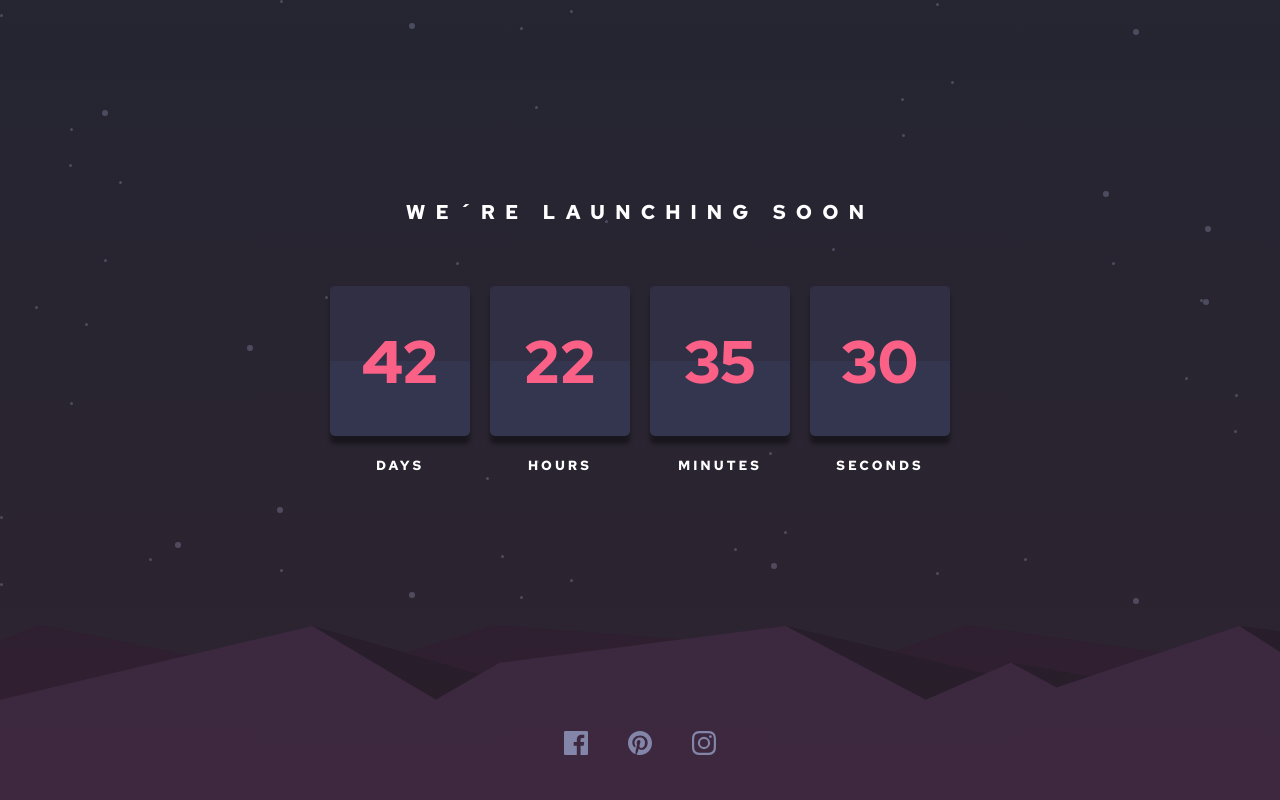
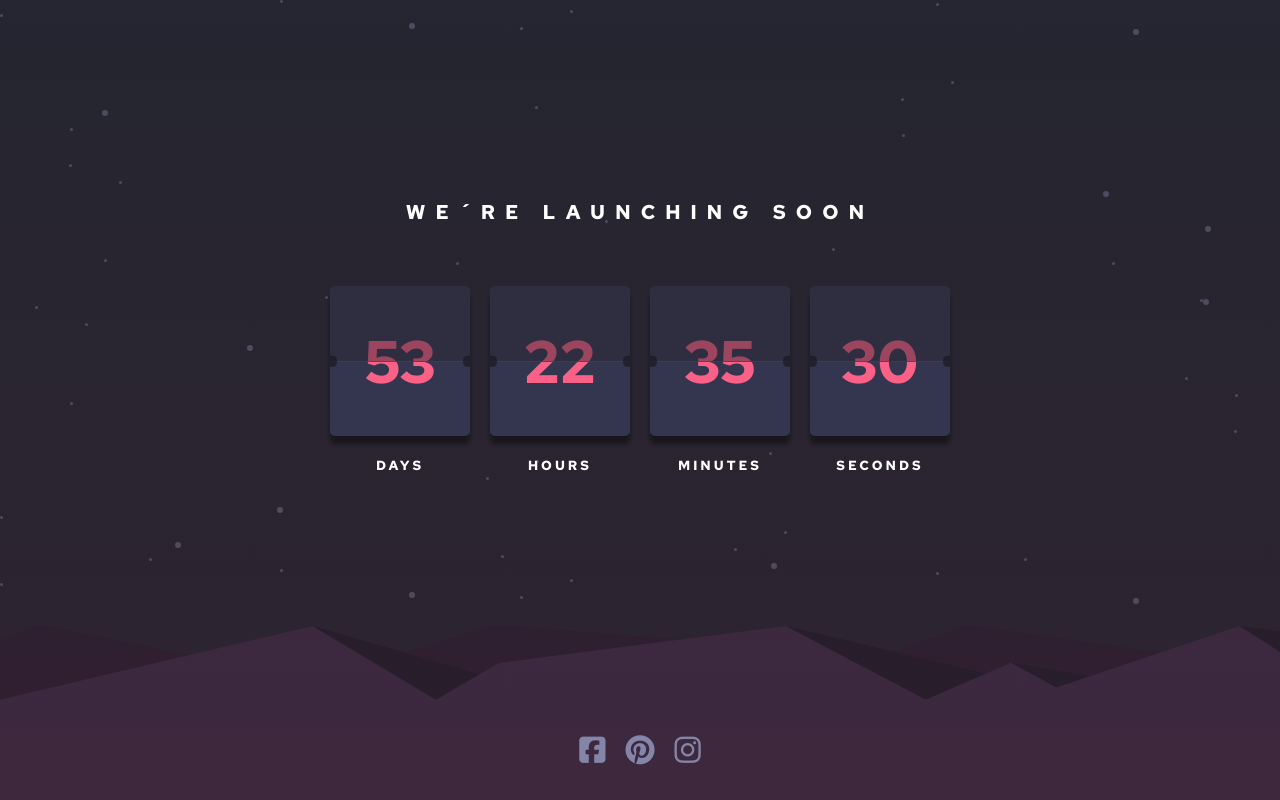
Before and after one commit to BrayanGarzon/CountdownTimer, a Vue app: page / in a window 1280 px wide. Built offline with nearby package versions, Linux system fonts and the light colour scheme.

Commit message:
add url live repos

```diff
--- a/index.html
+++ b/index.html
@@ -4,6 +4,7 @@
     <meta charset="UTF-8">
     <link rel="icon" href="/src/assets/favicon-32x32.png">
     <meta name="viewport" content="width=device-width, initial-scale=1.0">
+    <script src="https://kit.fontawesome.com/08a884dddc.js" crossorigin="anonymous"></script>
     <title>Launch countdown | timerFrontend Mentor</title>
   </head>
   <body>
--- a/src/components/HelloWorld.vue
+++ b/src/components/HelloWorld.vue
@@ -2,7 +2,7 @@
 export default {
   data() {
     return {
-      targetDate: new Date("2023-12-20 00:00:00"),
+      targetDate: new Date("2023-12-31 00:00:00"),
       cards: [
         { value: 0, text: "DAYS" },
         { value: 0, text: "HOURS" },
@@ -64,6 +64,8 @@ export default {
                 <div class="overlay-container">
                   <div class="top-overlay red-overlay"></div>
                   <div class="top-overlay blue-overlay"></div>
+                  <div class="circle-half left-half"></div>
+                  <div class="circle-half right-half"></div>
                 </div>
                 <div class="bottom">{{ cards[0].value }}</div>
               </div>
@@ -75,6 +77,8 @@ export default {
                 <div class="overlay-container">
                   <div class="top-overlay red-overlay"></div>
                   <div class="top-overlay blue-overlay"></div>
+                  <div class="circle-half left-half"></div>
+                  <div class="circle-half right-half"></div>
                 </div>
                 <div class="bottom">{{ cards[1].value }}</div>
               </div>
@@ -86,6 +90,8 @@ export default {
                 <div class="overlay-container">
                   <div class="top-overlay red-overlay"></div>
                   <div class="top-overlay blue-overlay"></div>
+                  <div class="circle-half left-half"></div>
+                  <div class="circle-half right-half"></div>
                 </div>
                 <div class="bottom">{{ cards[2].value }}</div>
               </div>
@@ -97,11 +103,14 @@ export default {
                 <div class="overlay-container">
                   <div class="top-overlay red-overlay"></div>
                   <div class="top-overlay blue-overlay"></div>
+                  <div class="circle-half left-half"></div>
+                  <div class="circle-half right-half"></div>
                 </div>
                 <div class="bottom">{{ cards[3].value }}</div>
               </div>
               <h5>SECONDS</h5>
             </div>
+
 
           </div>
 
@@ -109,9 +118,10 @@ export default {
         </div>
 
         <div class="iconos">
-          <img src="/src/images/icon-facebook.svg" alt="">
-          <img src="/src/images/icon-pinterest.svg" alt="">
-          <img src="/src/images/icon-instagram.svg" alt="">
+          <a href=""><i class="fa-brands fa-square-facebook"></i></a>
+          <a href=""><i class="fa-brands fa-pinterest"></i></a>
+          <a href=""><i class="fa-brands fa-instagram"></i></a>
+
         </div>
       </div>
     </div>
@@ -208,27 +218,53 @@ section .container .containerTimer .texto h2{
   position: relative;
   z-index: 0;
 }
+
 .overlay-container {
   position: absolute;
   top: 0;
   left: 0;
   width: 100%;
   height: 100%;
-  display: flex;
-  flex-direction: column;
+  overflow: hidden;
 }
 
 .top-overlay {
-  flex: 1;
-  background-color: transparent; /* Ajusta según sea necesario */
+  position: absolute;
+  top: 0;
+  left: 0;
+  width: 100%;
+  height: 50%;
+  z-index: 1;
 }
 
 .red-overlay {
-  background-color: rgba(43, 37, 48, 0.397); /* Rojo semitransparente */
+  background-color: rgba(43, 37, 48, 0.46);
+  border-bottom: 1px solid rgba(68, 68, 68, 0.721);
 }
 
 .blue-overlay {
-  background-color: transparent; /* Azul semitransparente */
+  background-color: transparent;
+}
+.circle-half {
+  position: absolute;
+  top: 50%;
+  width: 5%;
+  height: 7%;
+  background-color: hsla(235, 18%, 12%, 0.704);
+  overflow: hidden;
+  transform: translateY(-50%);
+  z-index: 2; /* Asegúrate de tener un z-index mayor que los overlays red y blue */
+}
+
+
+.left-half {
+  border-radius: 0 50% 50% 0;
+  left: 0;
+}
+
+.right-half {
+  border-radius: 50% 0 0 50%;
+  right: 0;
 }
 
 .counter .texCards{
@@ -251,9 +287,18 @@ section .container .containerTimer .texto h2{
   justify-content: center;
   align-items: flex-end;
 }
+.iconos a{
+  text-decoration: none;
+}
+.iconos a i{
+  color: hsl(237, 18%, 59%);
+  font-size: 30px;
+  margin: 10px;
+  cursor: pointer;
+}
 
-.iconos img{
-  margin: 20px;
+.iconos a i:hover{
+  color: hsl(345, 95%, 68%);
 }
 
 
```
Also changed, not shown: description.json (added, +9 -0 lines), 1 other file (tests, documents, lock files or other folders).
